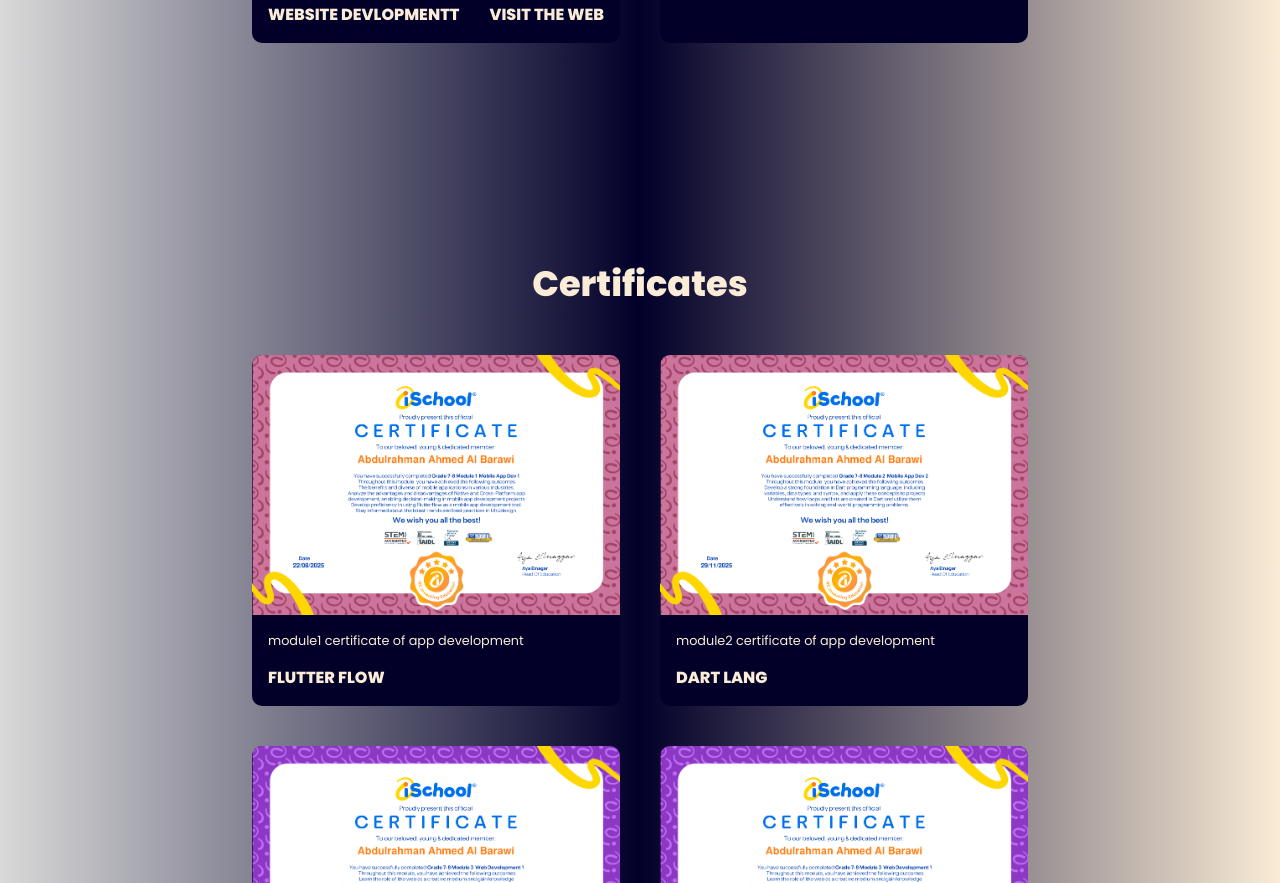
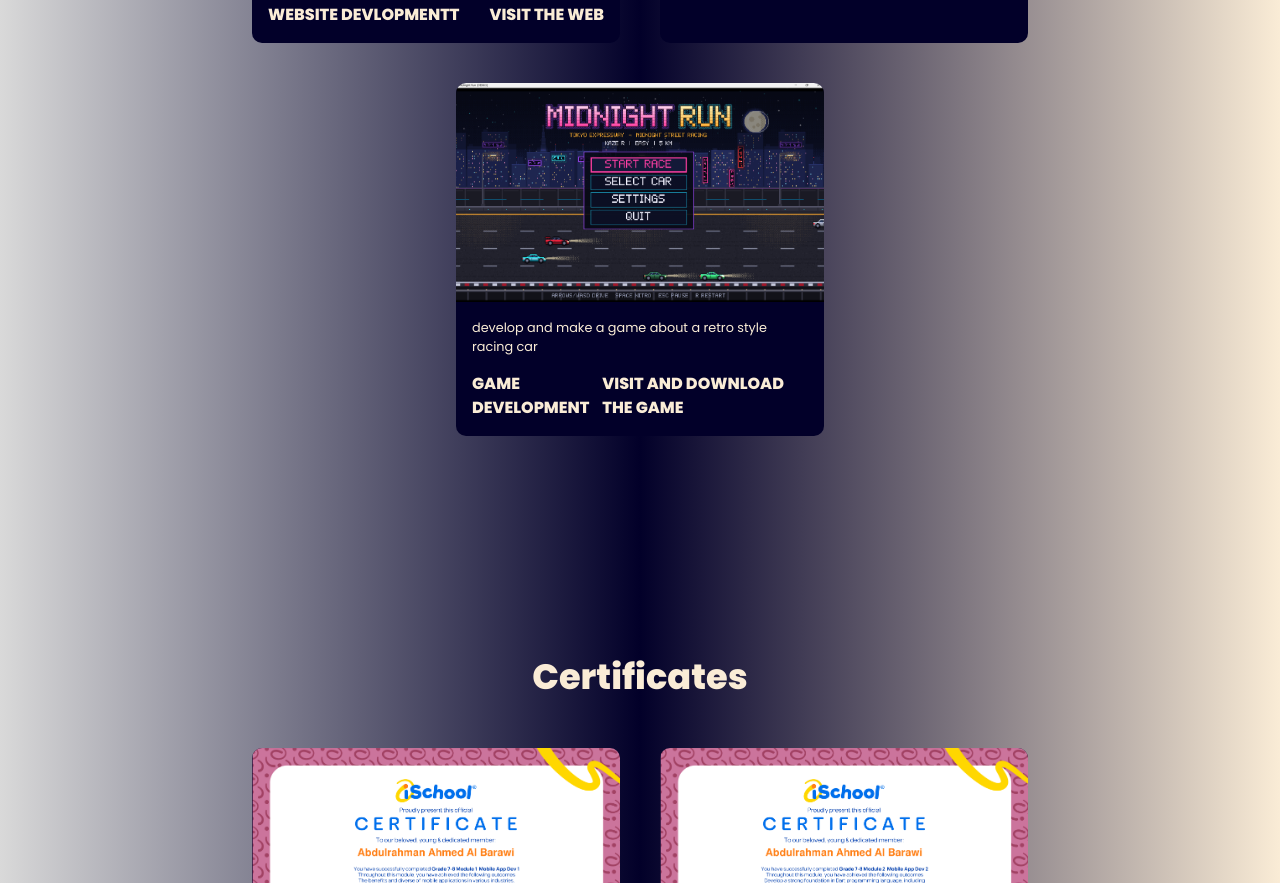
Before and after one commit to bodyDV2026/body-cv, a plain HTML site: page CV/index.html in a window 1280 px wide. Shown: the part 2732-3615 px from the top of the page. Drawn offline with nearby package versions, Linux system fonts and the light colour scheme.

Commit message:
i add my game

```diff
--- a/CV/index.html
+++ b/CV/index.html
@@ -131,6 +131,20 @@ integrity="sha384-FKyoEForCGlyvwx9Hj09JcYn3nv7wiPVlz7YYwJrWVcXK/BmnVDxM+D2scQbIT
                     </strong>
                 </div>
             </div>
+              <div class="project-card">
+                <div class="project-image">
+                    <img src="MIDNIGHT RUN PIC.png" />
+                </div>
+                <div class="project-info">
+                    <p  id="detalis" class="project-category">develop and make a game about a retro style racing car</p>
+                    <strong class="project-title">
+                        <span id="detalis">game development</span>
+
+<a id="detalis" href="https://bodys-studio.itch.io/mid-night-tokyo-rivals-race" class="more-details">visit and download the game</a>
+
+                    </strong>
+                </div>
+            </div>
 
         </div>
     </section>
```
Also changed, not shown: CV/MIDNIGHT RUN PIC.png (added).
